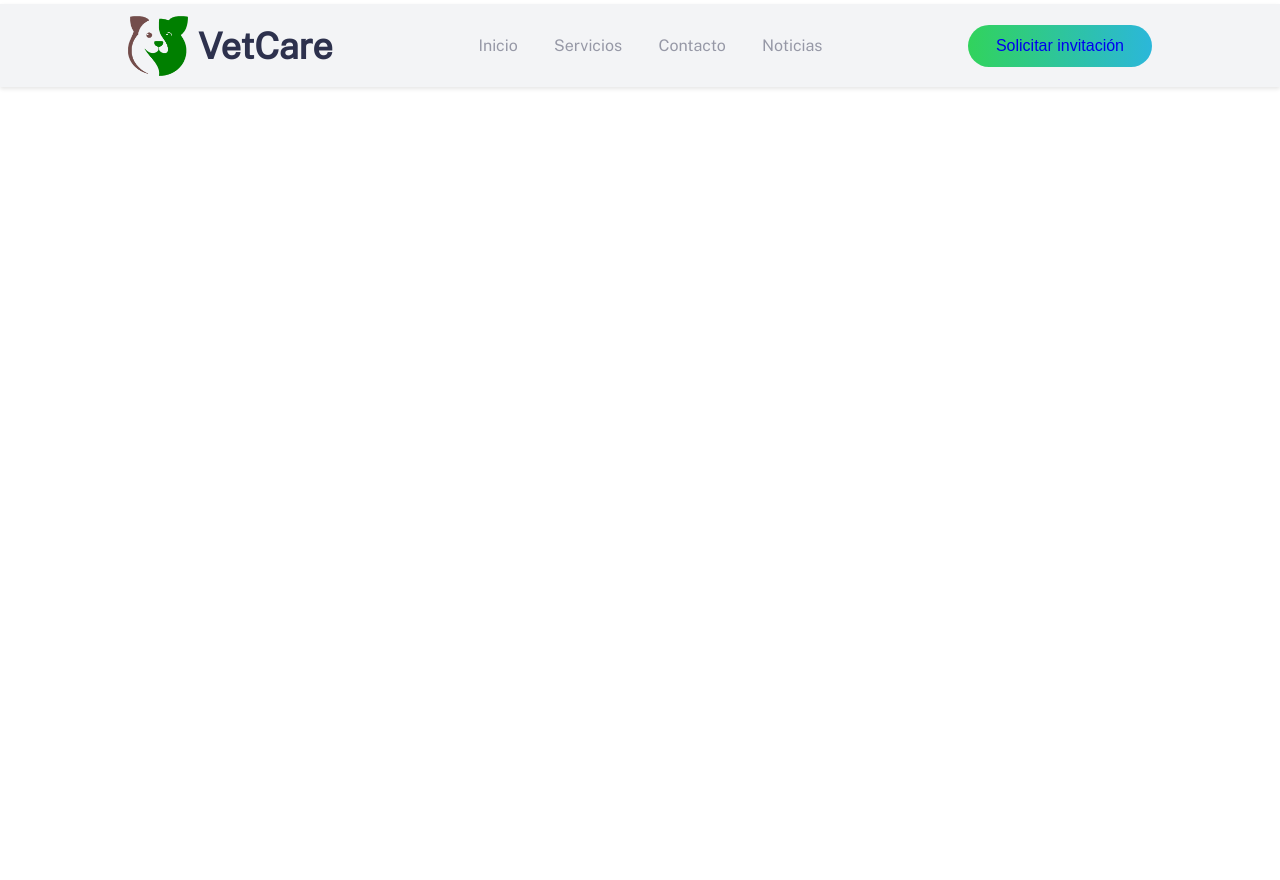
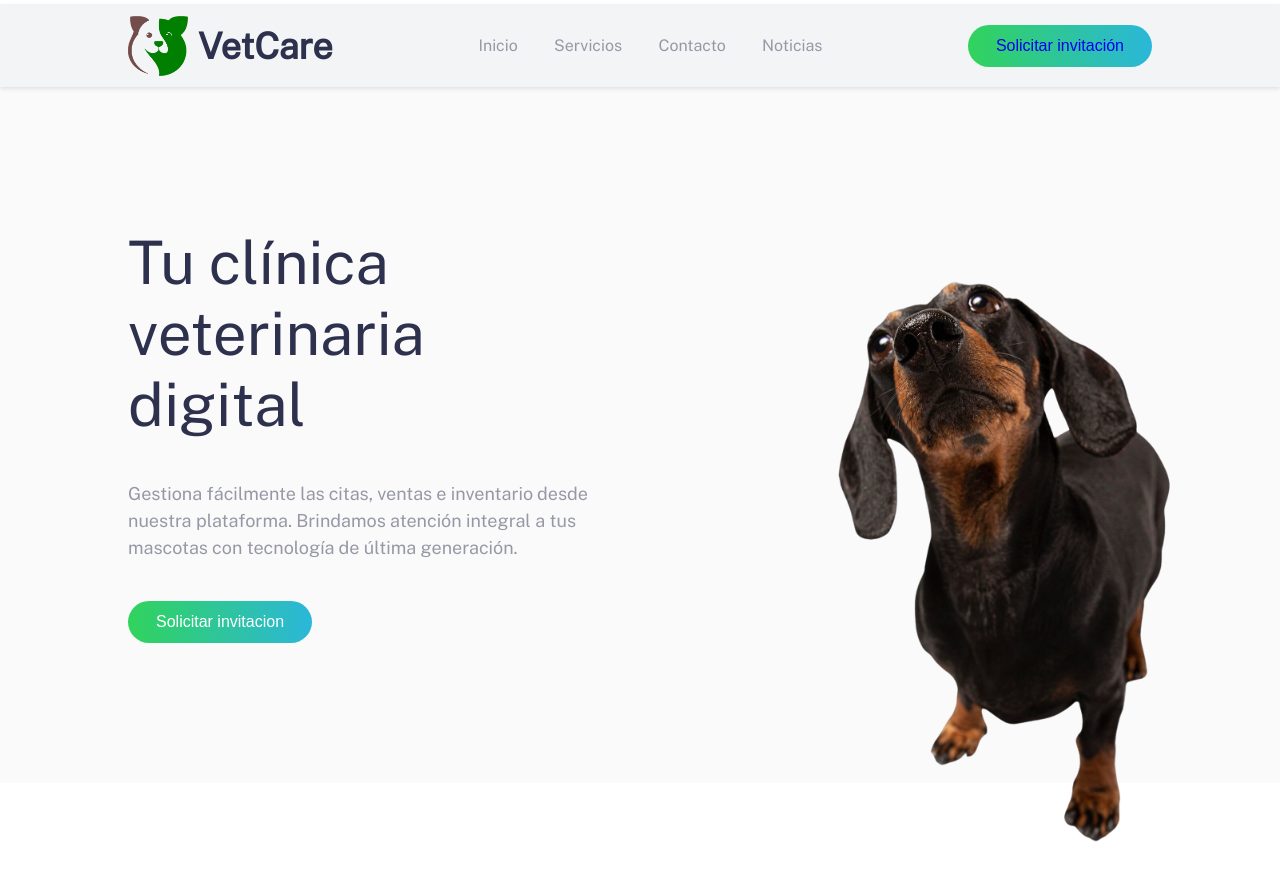
Before and after one commit to CrybabyJG/ProjectVET_LandingPage, a plain HTML site: page index.html in a window 1280 px wide. Before the commit the page ends 800 px from the top, so only its background shows below. Drawn offline with nearby package versions, Linux system fonts and the light colour scheme.

Commit message:
primera seccion terminada

```diff
--- a/Styles/landing.css
+++ b/Styles/landing.css
@@ -31,6 +31,7 @@ p{
 
 }
 
+/*header*/
 .header{
   display: flex;
   padding: 0 10%;
@@ -101,3 +102,52 @@ p{
 .menu-button, .close-button{
   display: none;
 }
+
+/*fin del header*/
+
+/*main*/
+/*section 1*/
+.section1{
+  position: relative;
+  background-color: var(--Very-Light-Gray);
+  padding-left: 10%;
+  height: 174rem;
+  display: flex;
+  align-items: center;
+}
+
+.section1-content{
+  width: 460px;
+
+}
+.section1-content h1{
+  font-size: 15rem;
+  font-weight: 400;
+}
+
+.section1-content p{
+  margin: 10rem 0 10rem 0;
+}
+
+
+.section1-image2{
+  background-image: url("../img/dog.png");
+  background-repeat: no-repeat;
+  background-position: right center;
+  background-size: contain; /* O usa un valor fijo */
+  position: absolute;
+  top: 0;
+  right: 0;
+  z-index: 3;
+  width: 100%;   /* o un tamaño más proporcional como 60% */
+  height: 100vh; /* o 80vh, dependiendo del diseño */
+}
+
+/*fin section 1*/
+
+
+
+
+
+
+/*main*/
--- a/index.html
+++ b/index.html
@@ -5,13 +5,6 @@
     <meta charset="UTF-8" />
     <meta name="viewport" content="width=device-width, initial-scale=1.0" />
     <!-- displays site properly based on user's device -->
-
-    <link
-      rel="icon"
-      type="image/png"
-      sizes="32x32"
-      href="./images/favicon-32x32.png"
-    />
 
     <link
       href="https://fonts.googleapis.com/css2?family=Public+Sans"
@@ -43,6 +36,23 @@
   <img src="img/icon-hamburger.svg" class="menu-button" alt="" />
   <img src="img/icon-close.svg" class="close-button" alt="" />
 </header>
+    <main class="main">
+        <section class="section1 fade-in">
+    <div class="mobile-image"></div>
+    <div class="mobile-image2"></div>
+    <div class="section1-content">
+      <h1>Tu clínica veterinaria digital</h1>
+      <p>
+        Gestiona fácilmente las citas, ventas e inventario desde nuestra
+        plataforma. Brindamos atención integral a tus mascotas con tecnología de
+        última generación.
+      </p>
+      <button class="request-button">Solicitar invitacion</button>
+    </div>
 
+    <div class="section1-image2 fade-in"></div>
+  </section>
+
+    </main>
 </body>
 </html>
```
Also changed, not shown: img/dog.png (added).
